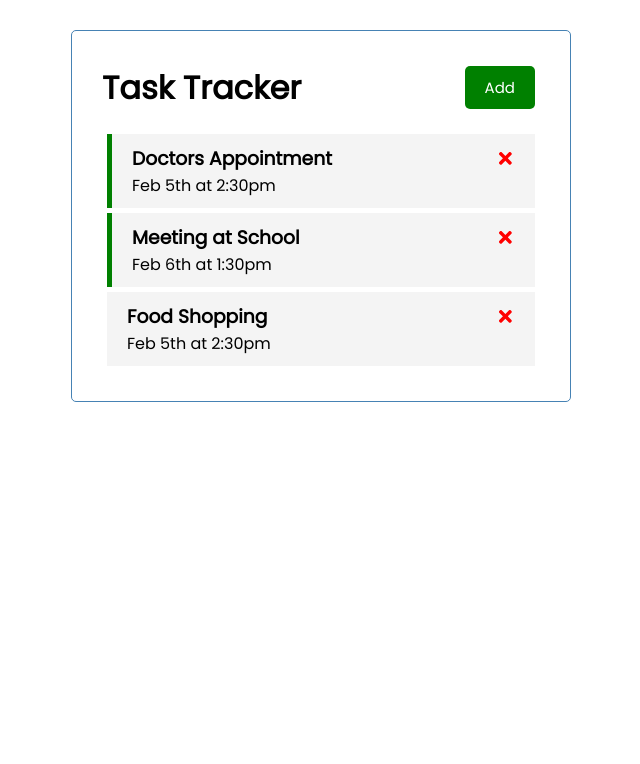
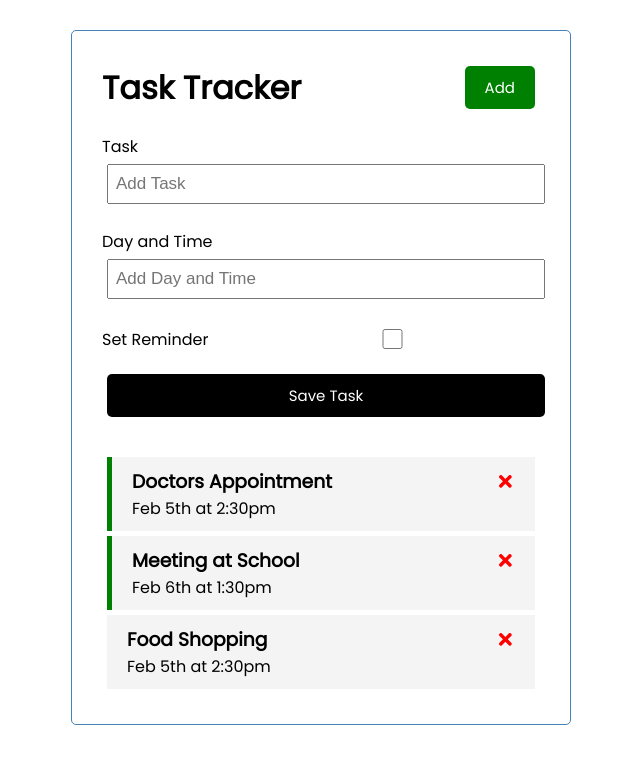
Before and after one commit to jentruong09/react-task-tracker, a React (Create React App) app: page / in a window 1280 px wide. Shown: the top 764 px of the page, without its empty margins (319-959 px from the left). Built offline with nearby package versions, Linux system fonts and the light colour scheme.

Commit message:
added add task component

```diff
--- a/src/App.js
+++ b/src/App.js
@@ -1,6 +1,7 @@
 import { useState } from 'react'
 import Header from './components/Header'
 import Tasks from './components/Tasks'
+import AddTask from './components/AddTask'
 
 function App() {
   // top level to be able to use in other components
@@ -39,6 +40,7 @@
     // JXS can only have one parent element
     <div className="container">
       <Header />
+      <AddTask />
       {tasks.length > 0 ? <Tasks tasks={tasks} onDelete={deleteTask} onToggle={toggleReminder} /> : 'No Tasks To Show'}
     </div>
   );
--- /dev/null
+++ b/src/components/AddTask.js
@@ -0,0 +1,22 @@
+const AddTask = () => {
+  return (
+    <form className="add-form">
+      <div className="form-control">
+        <label>Task</label>
+        <input type="text" placeholder="Add Task" />
+      </div>
+      <div className="form-control">
+        <label>Day and Time</label>
+        <input type="text" placeholder="Add Day and Time" />
+      </div>
+      <div className="form-control form-control-check" >
+        <label>Set Reminder</label>
+        <input type="checkbox" />
+      </div>
+
+      <input type="submit" value="Save Task" className="btn btn-block" />
+    </form>
+  )
+}
+
+export default AddTask
```
